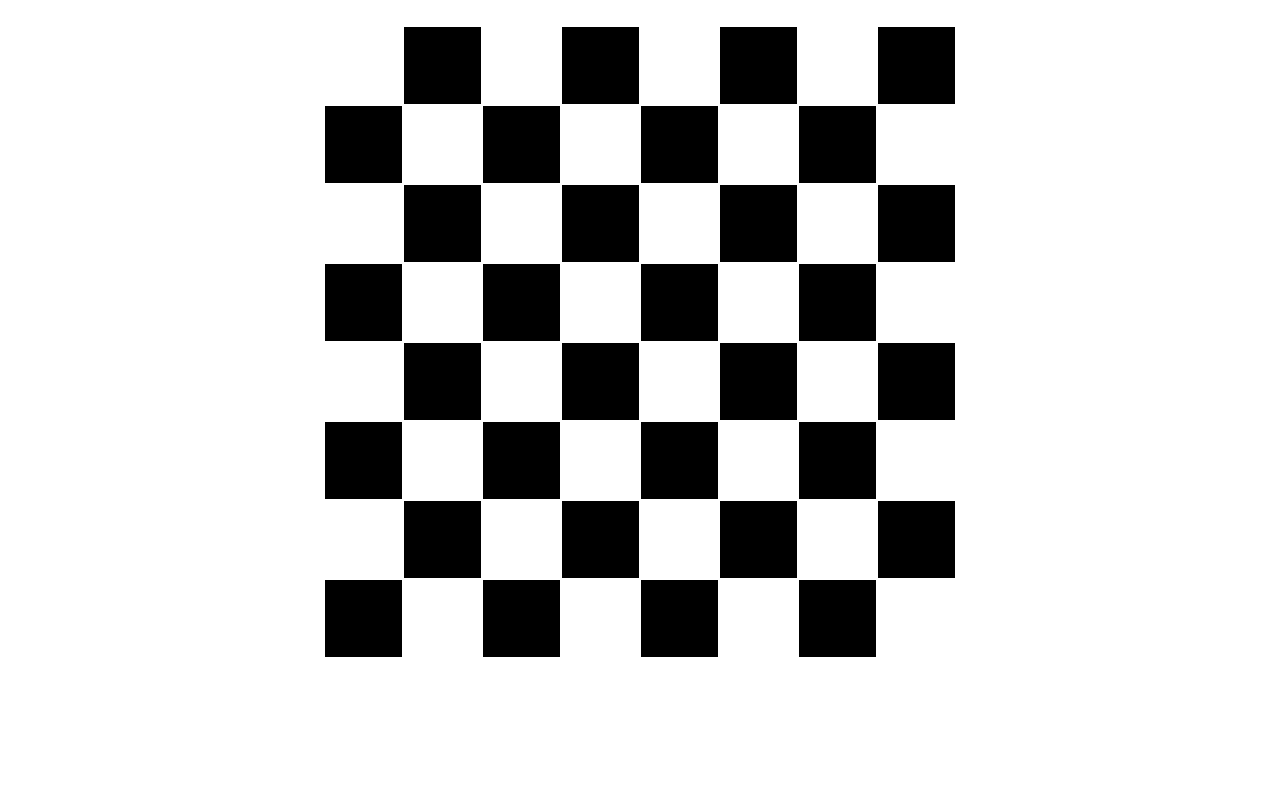
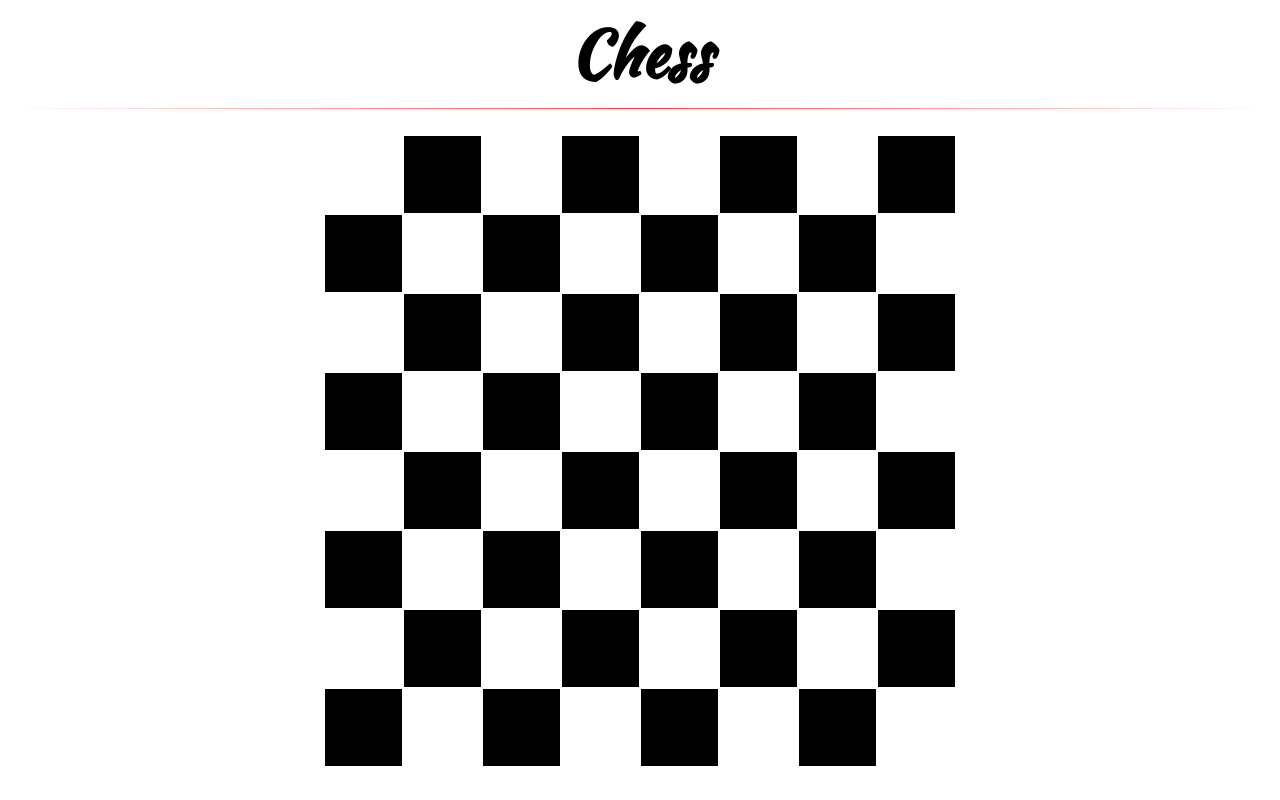
Before and after one commit to DonDyprax/PWCSSBasico, a plain HTML site: page docs/Ejercicio 2 - Chess/index.html in a window 1280 px wide. Drawn offline with Linux system fonts and the light colour scheme.

Commit message:
Agregando header a Chess

```diff
--- a/docs/Ejercicio 2 - Chess/index.html
+++ b/docs/Ejercicio 2 - Chess/index.html
@@ -4,10 +4,13 @@
     <meta charset="UTF-8">
     <meta name="viewport" content="width=device-width, initial-scale=1.0">
     <meta http-equiv="X-UA-Compatible" content="ie=edge">
+    <link href="https://fonts.googleapis.com/css?family=Kaushan+Script" rel="stylesheet">
     <link rel="stylesheet" href="style.css">
     <title>Chess Excercise</title>
 </head>
 <body>
+    <h1>Chess</h1>
+    <hr>
     <table>
         <tr>
             <td class="white-square">
--- a/docs/Ejercicio 2 - Chess/style.css
+++ b/docs/Ejercicio 2 - Chess/style.css
@@ -1,3 +1,18 @@
+
+
+h1 {
+    font-family: 'Kaushan Script', cursive;
+    text-align: center;
+    font-size: 4rem;
+    margin: 5px;
+}
+
+hr {
+    border: 0;
+    height: 1px;
+    background-image: linear-gradient(to right, rgba(255, 0, 0, 0),
+    rgba(255, 0, 0, 0.75), rgba(255, 0, 0, 0));
+}
 
 table {
     margin: 2% auto;
```
